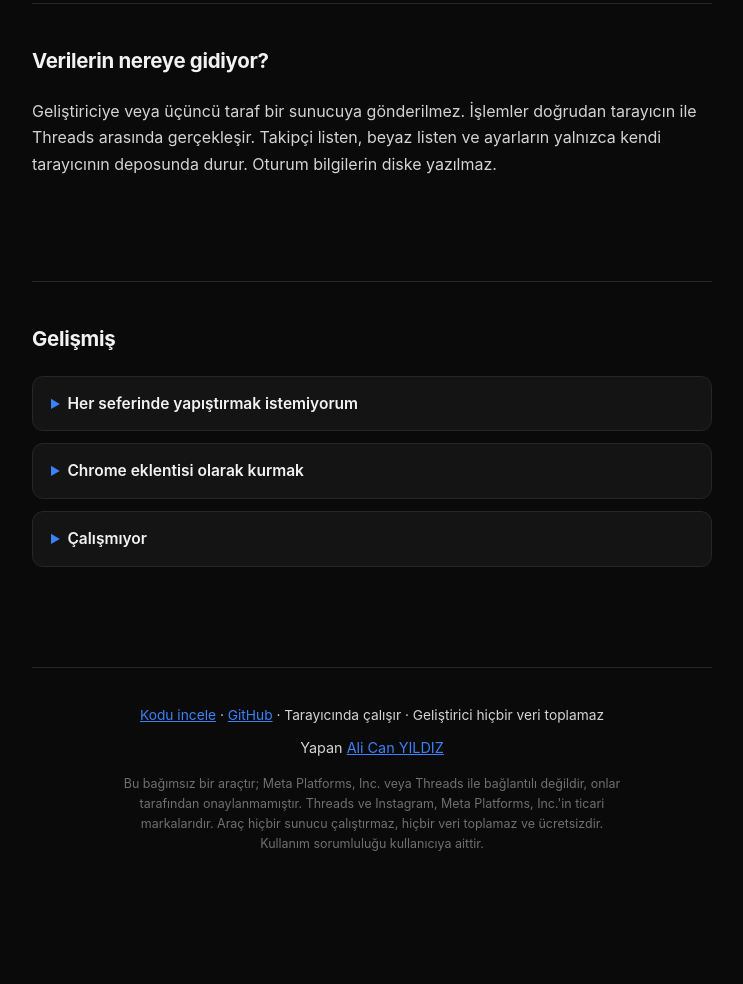
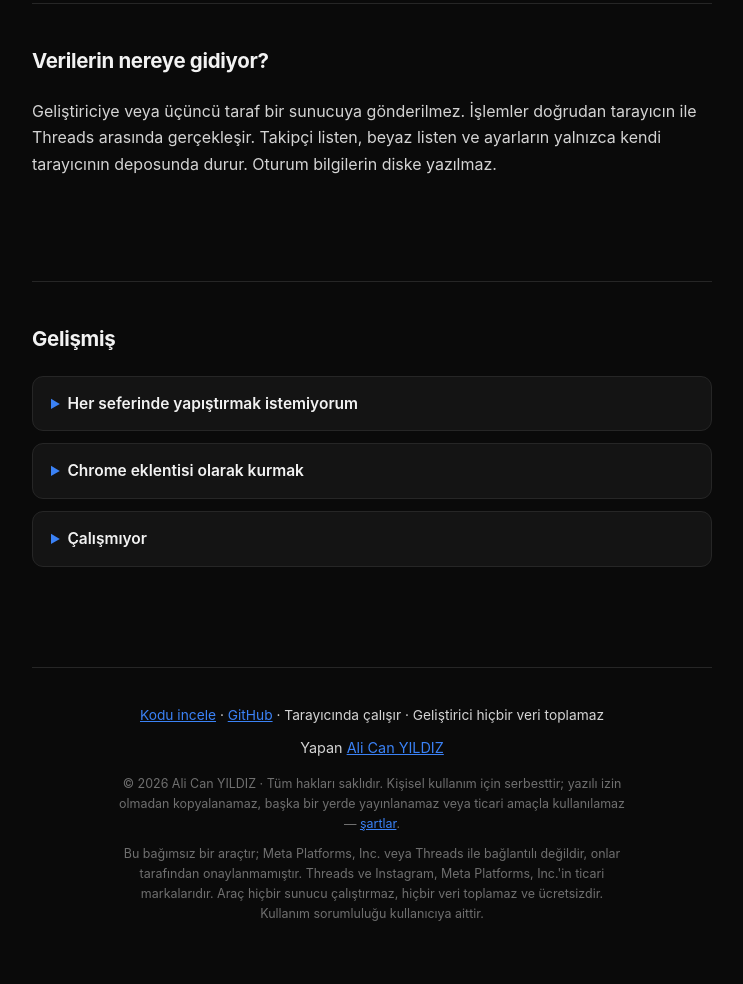
Before and after one commit to alicanyildizofficial/ThreadsUnfollowers, a browser extension: page dist/index.html in a window 1280 px wide. Shown: the part 2359-3343 px from the top of the page, without its empty margins (268-1011 px from the left). Before the commit the page ends 3273 px from the top, so only its background shows below. Drawn offline with Linux system fonts and the light colour scheme.

Commit message:
Telif ve kullanim sartlarini ekle (tum haklari sakli)
Kaynak kodun acik olmasi serbest kullanima acik oldugu anlamina gelmiyor;
bunu acikca yazmak icin:

- LICENSE: Turkce + Ingilizce, izin verilen/verilmeyen ayrimiyla. Kisisel
  kullanim (kodu kopyalayip kendi tarayicinda calistirmak) acikca serbest,
  yoksa lisans aracin kendi kullanim talimatiyla celisirdi. Kopyalama,
  yeniden yayinlama, degistirme ve ticari kullanim yazili izne bagli.
- threads-unfollowers.js basina telif ve ozet sartlar
- Site altbilgisine telif satiri + LICENSE baglantisi
- README basina ozet not

Co-Authored-By: Claude Opus 5 <noreply@anthropic.com>

```diff
--- a/dist/index.html
+++ b/dist/index.html
@@ -261,6 +261,12 @@
       Yapan <a href="https://links.business/alicanyildiz" target="_blank" rel="noopener">Ali Can YILDIZ</a>
     </p>
     <p style="margin:0;font-size:.78rem;line-height:1.6;color:#6f6f6f;max-width:32rem;margin-inline:auto">
+      &copy; 2026 Ali Can YILDIZ &middot; Tüm hakları saklıdır.
+      Kişisel kullanım için serbesttir; yazılı izin olmadan kopyalanamaz, başka bir yerde
+      yayınlanamaz veya ticari amaçla kullanılamaz &mdash;
+      <a href="https://github.com/alicanyildizofficial/ThreadsUnfollowers/blob/main/LICENSE" target="_blank" rel="noopener">şartlar</a>.
+    </p>
+    <p style="margin:10px 0 0;font-size:.78rem;line-height:1.6;color:#6f6f6f;max-width:32rem;margin-inline:auto">
       Bu bağımsız bir araçtır; Meta Platforms, Inc. veya Threads ile bağlantılı değildir,
       onlar tarafından onaylanmamıştır. Threads ve Instagram, Meta Platforms, Inc.'in
       ticari markalarıdır. Araç hiçbir sunucu çalıştırmaz, hiçbir veri toplamaz ve
@@ -273,6 +279,17 @@
 <script type="text/plain" id="tu-src">
 /*!
  * Threads Unfollowers
+ * https://alicanyildizofficial.github.io/ThreadsUnfollowers/
+ *
+ * Copyright (c) 2026 Ali Can YILDIZ. Tum haklari saklidir. / All rights reserved.
+ *
+ * Kisisel kullanim icin serbesttir: kodu resmi sayfadan kopyalayip kendi
+ * tarayicinda calistirabilirsin. Yazili izin olmadan kopyalanamaz, baska bir
+ * yerde barindirilamaz, degistirilemez, ticari amacla kullanilamaz.
+ * Ayrintili sartlar: LICENSE dosyasi.
+ *
+ * Bagimsiz bir aractir; Meta Platforms, Inc. veya Threads ile baglantili degildir.
+ *
  * threads.com (veya threads.net) uzerinde, giris yapmis halde tarayici konsoluna yapistirin.
  *
  * Calisma mantigi:
```
Also changed, not shown: bookmarklet.html (+2 -2 lines), docs/index.html (+6 -0 lines), docs/threads-unfollowers.js (+11 -0 lines), extension/threads-unfollowers.js (+11 -0 lines), threads-unfollowers.js (+11 -0 lines), 2 other files.
